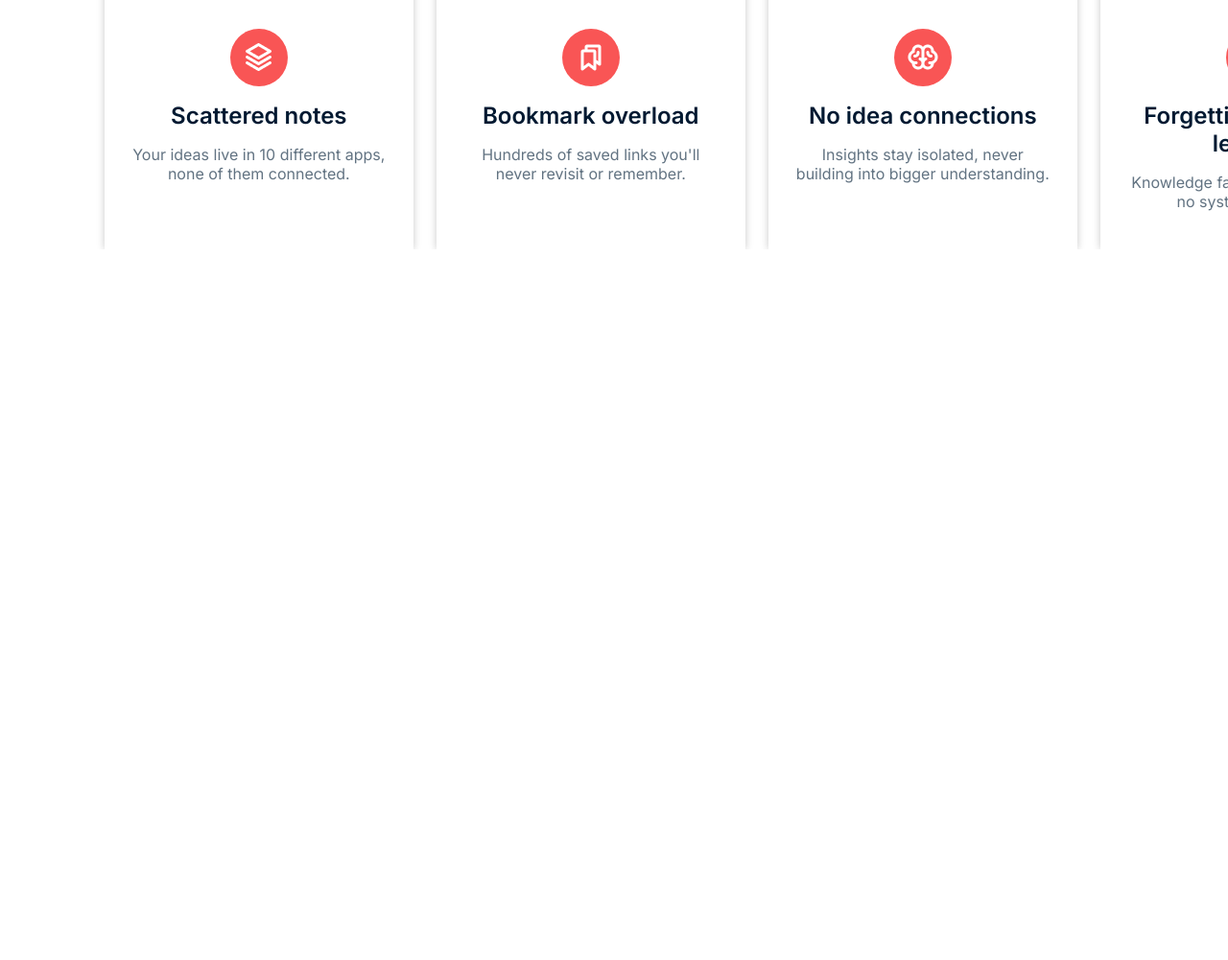
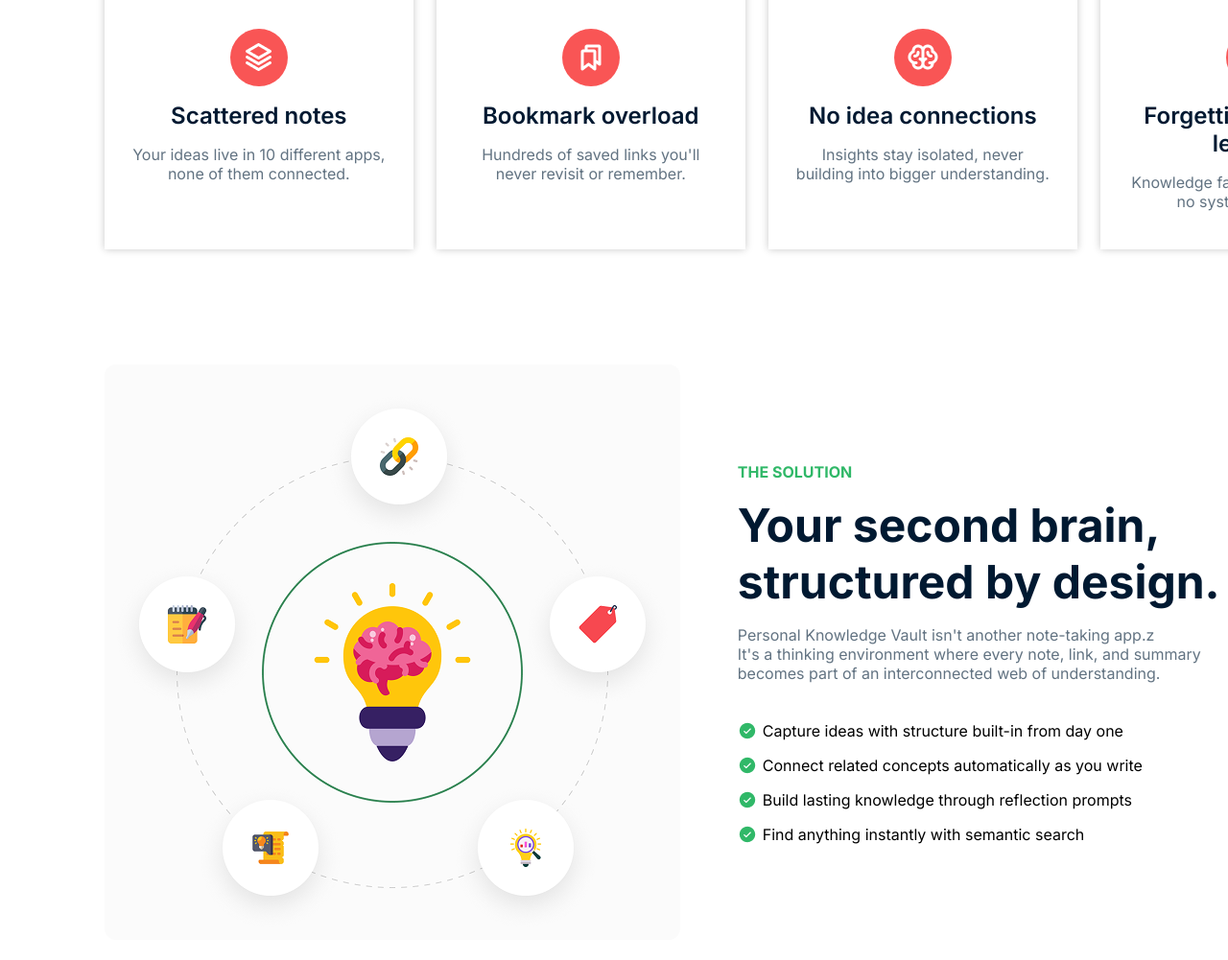
Before and after one commit to SakibSWE/Assignment-1, a plain HTML site: page index.html in a window 1280 px wide. Shown: the part 990-1991 px from the top of the page at 96% size. Before the commit the page ends 1250 px from the top, so only its background shows below. Drawn offline with Linux system fonts and the light colour scheme.

Commit message:
Complete brain section

```diff
--- a/index.html
+++ b/index.html
@@ -64,6 +64,40 @@
             <p class="card-subtitle">Knowledge fades because there's no system to retain it.</p>
          </div>
         </section>
+         <section class="Brain">
+            <div class="brain-container">
+                <div class="brain-img">
+                <img src="assets/knowledge.png" alt="">
+             </div>
+             <div class="brain-description">
+                <h5 class="heading-section">THE SOLUTION</h5>
+                <h1 class="subheading">Your second brain,<br>structured by design.</h1>
+                <p class="brain-info">Personal Knowledge Vault isn't another note-taking app.z <br>It's a thinking environment where every note, link, and summary<br>becomes part of an interconnected web of understanding.</p>
+                <div class="list-container">
+                   <div class="list-item">
+                    <div class="list-info">
+                        <img src="assets/CheckCircle.png" alt="" class="list-img">
+                        <span class="list-content">Capture ideas with structure built-in from day one</span>
+                    </div>
+                    <div class="list-info">
+                        <img src="assets/CheckCircle.png" alt="" class="list-img">
+                        <span class="list-content">Connect related concepts automatically as you write</span>
+                    </div>
+                    <div class="list-info">
+                        <img src="assets/CheckCircle.png" alt="" class="list-img">
+                        <span class="list-content">Build lasting knowledge through reflection prompts</span>
+                    </div>
+                    <div class="list-info">
+                        <img src="assets/CheckCircle.png" alt="" class="list-img">
+                        <span class="list-content">Find anything instantly with semantic search</span>
+                    </div>
+                   </div>
+                </div>
+             </div>
+            </div>
+
+
+        </section>
 
     </header>
 
--- a/style/structure.css
+++ b/style/structure.css
@@ -187,3 +187,65 @@ button i {
     text-align: center;
 
 }
+.Brain{
+
+    width: 83%;
+    max-width: 1360px;
+    margin: 120px auto;
+    justify-content: center;
+}
+.brain-container{
+    display: flex;
+}
+.brain-img{
+    height: 600px;
+    width: 600px;
+}
+.brain-description{
+  padding: 102px 0px 102px 60px;
+}
+.brain-description .heading-section{
+    font-size: 16px;
+    width: 700px;
+    line-height: 20px;
+    color:#30B868;
+    margin-bottom: 16px;
+}
+.brain-description .subheading{
+    width: 700px;
+    font-size: 48px;
+    font-weight: bold;
+    text-align: left;
+    color: #001931;
+    margin-bottom: 16px;
+}
+.brain-description .brain-info{
+    font-size: 16px;
+    color: #627382;
+    width: 700px;
+    line-height: 20px;
+    text-align: left;
+    margin-bottom: 40px;
+}
+.list-container{
+    list-style: none;
+}
+.list-item{
+width: 700px;
+
+}
+.list-info{
+    display: flex;
+  align-items: center;
+    gap: 6px;
+    margin-bottom: 16px;
+}
+.list-info .list-img{
+    height: 20px;
+    width: 20px;
+
+}
+.list-info .list-content{
+    font-size: 16px;
+    line-height: 20px;
+}
```
